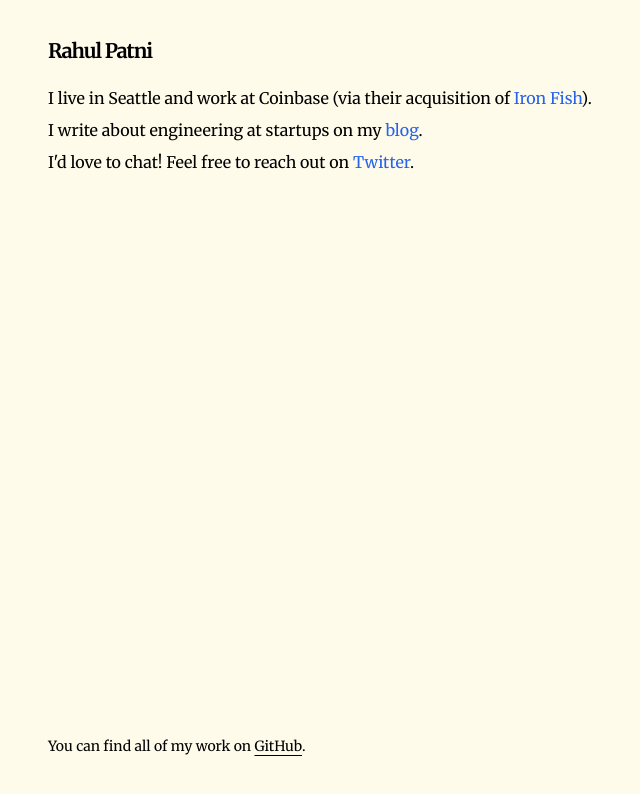
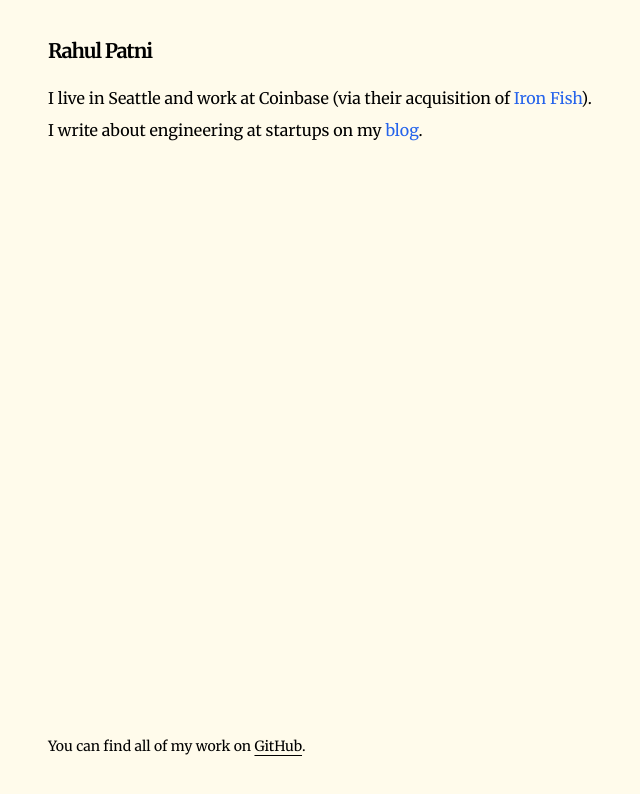
Before and after one commit to patnir/patnir.com, a Next.js app: page / in a window 1280 px wide. Shown: the top 794 px of the page, without its empty margins (0-640 px from the left). Built offline with nearby package versions, Linux system fonts and the light colour scheme.

Commit message:
remove tiwtter link

```diff
--- a/app/page.tsx
+++ b/app/page.tsx
@@ -42,9 +42,6 @@
           I live in Seattle and work at Coinbase (via their acquisition of <a href="https://www.coinbase.com/blog/Coinbase-acquires-team-to-accelerate-privacy-efforts-on-Base" target="_blank" className="text-blue-600">Iron Fish</a>).
         </p>
         <p className="py-2">I write about engineering at startups on my <a href="https://blog.foundingengineer.com" target="_blank" className="text-blue-600">blog</a>.</p>
-        <p className="pb-2">
-          I'd love to chat! Feel free to reach out on <a href="https://www.x.com/iAmRahulPatni/" target="_blank" className="text-blue-600">Twitter</a>.
-        </p>
       </div>
     </div>
   );
```
